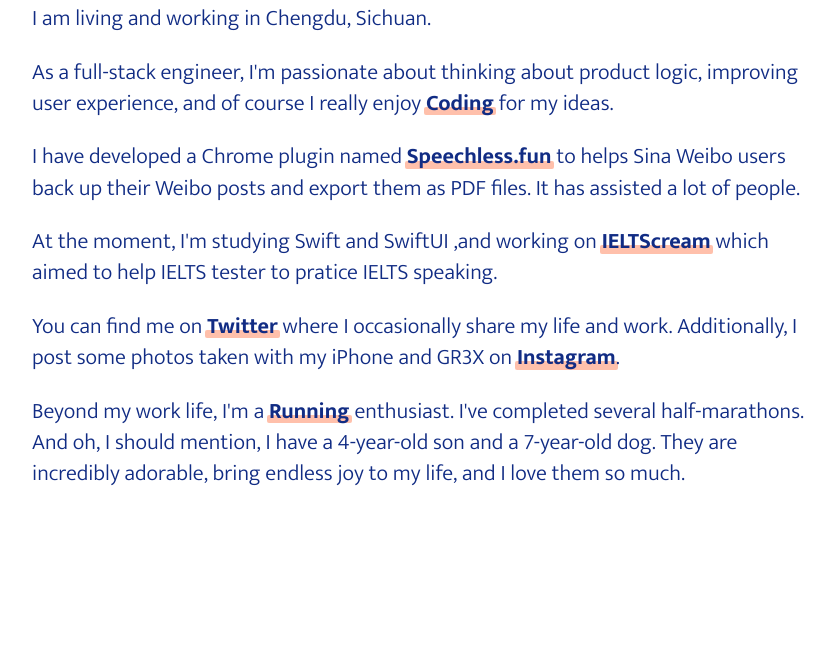
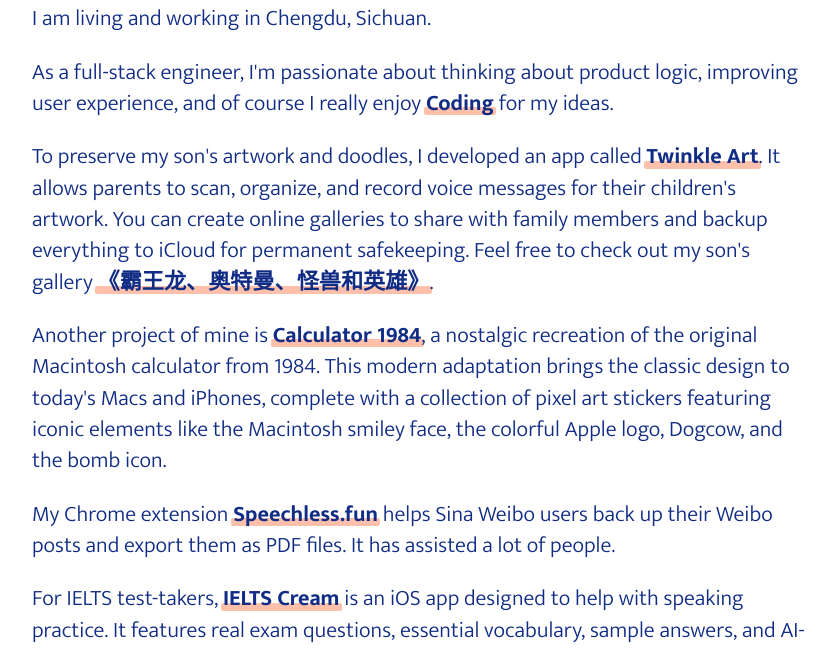
Before and after one commit to meterscao/besttime.us, a website: page index.html in a window 1280 px wide. Shown: the part 290-940 px from the top of the page, without its empty margins (104-939 px from the left). Before the commit the page ends 850 px from the top, so only its background shows below. Drawn offline with Linux system fonts and the light colour scheme.

Commit message:
feat: 调整介绍内容

```diff
--- a/index.html
+++ b/index.html
@@ -80,11 +80,13 @@
   <p>As a full-stack engineer, I'm passionate about thinking about product logic, improving user experience, and of
     course I really enjoy <a href="https://github.com/meterscao" target="_blank">Coding</a> for my ideas.</p>
 
-  <p>I have developed a Chrome plugin named <a href="https://speechless.fun?from=xiaofeng.io"
-      target="_blank">Speechless.fun</a> to helps Sina Weibo users back up their Weibo posts and export them as PDF
-    files. It has assisted a lot of people.</p>
+  <p>To preserve my son's artwork and doodles, I developed an app called <a href="https://twinkle.art" target="_blank">Twinkle Art</a>. It allows parents to scan, organize, and record voice messages for their children's artwork. You can create online galleries to share with family members and backup everything to iCloud for permanent safekeeping. Feel free to check out my son's gallery  <a href="https://twinkle.art/gallery/bb786939" target="_blank">《霸王龙、奥特曼、怪兽和英雄》</a>.</p>
 
-  <p>At the moment, I'm studying Swift and SwiftUI ,and working on <a href="https://apps.apple.com/app/id6462904900" target="_blank">IELTScream</a> which aimed to help IELTS tester to pratice IELTS speaking.</p>
+  <p>Another project of mine is <a href="https://apps.apple.com/app/id6478199800" target="_blank">Calculator 1984</a>, a nostalgic recreation of the original Macintosh calculator from 1984. This modern adaptation brings the classic design to today's Macs and iPhones, complete with a collection of pixel art stickers featuring iconic elements like the Macintosh smiley face, the colorful Apple logo, Dogcow, and the bomb icon.</p>
+
+  <p>My Chrome extension <a href="https://speechless.fun?from=xiaofeng.io" target="_blank">Speechless.fun</a> helps Sina Weibo users back up their Weibo posts and export them as PDF files. It has assisted a lot of people.</p>
+
+  <p>For IELTS test-takers, <a href="https://apps.apple.com/app/id6462904900" target="_blank">IELTS Cream</a> is an iOS app designed to help with speaking practice. It features real exam questions, essential vocabulary, sample answers, and AI-powered tools to help users organize their responses and achieve higher scores.</p>
 
   <p>You can find me on <a href="https://twitter.com/meterscao" target="_blank">Twitter</a> where I occasionally share my life and work.
     Additionally, I post some photos taken with my iPhone and GR3X on <a
```
